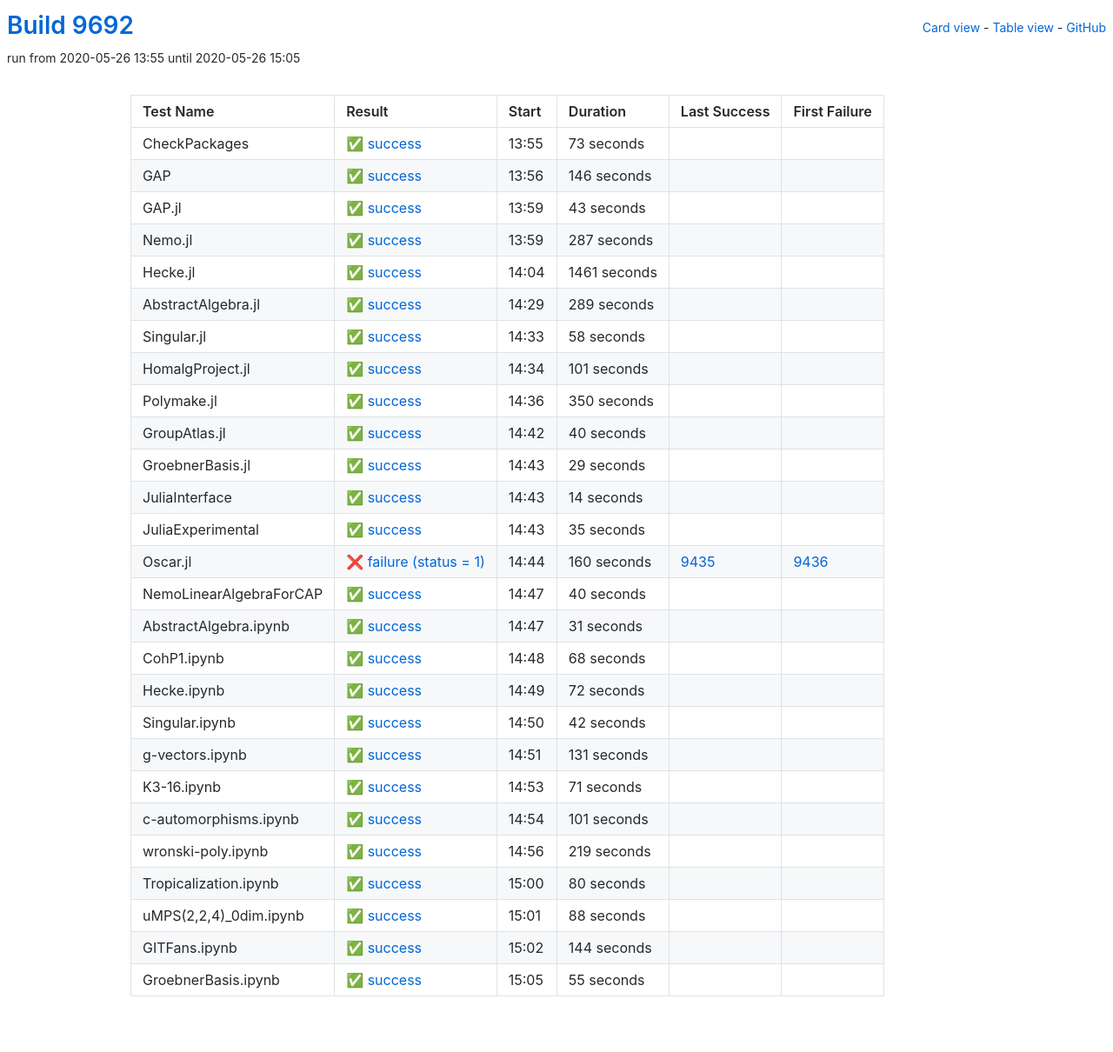
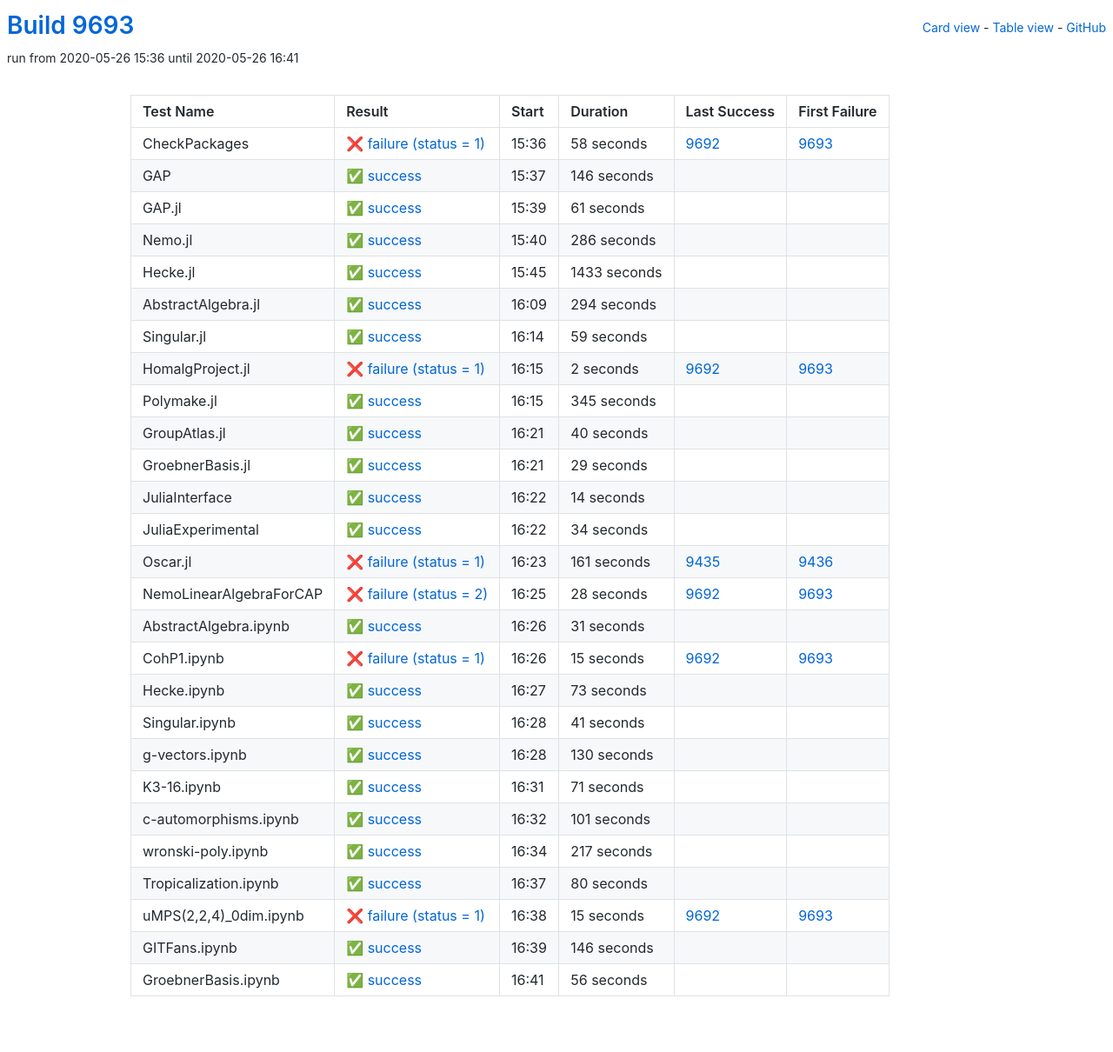
Before and after one commit to oscar-system/oscar-ci-status, a Jekyll site: the page built from table.html, in a window 1280 px wide. Shown: the whole page at 87% size. Built offline with Jekyll 4.4.1, drawn with Linux system fonts in a browser that asks for light colours.

Commit message:
Build 9693

```diff
--- a/_data/ci.yml
+++ b/_data/ci.yml
@@ -1,19 +1,19 @@
-build: 9692
-build_url: https://oscarci.mathematik.uni-kl.de/job/oscar/9692/
+build: 9693
+build_url: https://oscarci.mathematik.uni-kl.de/job/oscar/9693/
 job: oscar
 tests:
-- duration: 73
-  exitcode: 0
-  first_failure: false
-  first_failure_url: null
+- duration: 58
+  exitcode: 1
+  first_failure: 9693
+  first_failure_url: https://oscarci.mathematik.uni-kl.de/job/oscar/9693/
   id: checkpackages
-  last_success: false
-  last_success_url: null
-  log: https://oscarci.mathematik.uni-kl.de/job/oscar/9692/artifact/logs/build-9692/CheckPackages.log
+  last_success: 9692
+  last_success_url: https://oscarci.mathematik.uni-kl.de/job/oscar/9692/
+  log: https://oscarci.mathematik.uni-kl.de/job/oscar/9693/artifact/logs/build-9693/CheckPackages.log
   name: CheckPackages
-  start: 2020-05-26 13:55
-  status: success
-  success: true
+  start: 2020-05-26 15:36
+  status: failure
+  success: false
 - duration: 146
   exitcode: 0
   first_failure: false
@@ -21,93 +21,93 @@
   id: gap
   last_success: false
   last_success_url: null
-  log: https://oscarci.mathematik.uni-kl.de/job/oscar/9692/artifact/logs/build-9692/GAP.log
+  log: https://oscarci.mathematik.uni-kl.de/job/oscar/9693/artifact/logs/build-9693/GAP.log
   name: GAP
-  start: 2020-05-26 13:56
+  start: 2020-05-26 15:37
   status: success
   success: true
-- duration: 43
+- duration: 61
   exitcode: 0
   first_failure: false
   first_failure_url: null
   id: gap-jl
   last_success: false
   last_success_url: null
-  log: https://oscarci.mathematik.uni-kl.de/job/oscar/9692/artifact/logs/build-9692/GAP.jl.log
+  log: https://oscarci.mathematik.uni-kl.de/job/oscar/9693/artifact/logs/build-9693/GAP.jl.log
   name: GAP.jl
-  start: 2020-05-26 13:59
+  start: 2020-05-26 15:39
   status: success
   success: true
-- duration: 287
+- duration: 286
   exitcode: 0
   first_failure: false
   first_failure_url: null
   id: nemo-jl
   last_success: false
   last_success_url: null
-  log: https://oscarci.mathematik.uni-kl.de/job/oscar/9692/artifact/logs/build-9692/Nemo.jl.log
+  log: https://oscarci.mathematik.uni-kl.de/job/oscar/9693/artifact/logs/build-9693/Nemo.jl.log
   name: Nemo.jl
-  start: 2020-05-26 13:59
+  start: 2020-05-26 15:40
   status: success
   success: true
-- duration: 1461
+- duration: 1433
   exitcode: 0
   first_failure: false
   first_failure_url: null
   id: hecke-jl
   last_success: false
   last_success_url: null
-  log: https://oscarci.mathematik.uni-kl.de/job/oscar/9692/artifact/logs/build-9692/Hecke.jl.log
+  log: https://oscarci.mathematik.uni-kl.de/job/oscar/9693/artifact/logs/build-9693/Hecke.jl.log
   name: Hecke.jl
-  start: 2020-05-26 14:04
+  start: 2020-05-26 15:45
   status: success
   success: true
-- duration: 289
+- duration: 294
   exitcode: 0
   first_failure: false
   first_failure_url: null
   id: abstractalgebra-jl
   last_success: false
   last_success_url: null
-  log: https://oscarci.mathematik.uni-kl.de/job/oscar/9692/artifact/logs/build-9692/AbstractAlgebra.jl.log
+  log: https://oscarci.mathematik.uni-kl.de/job/oscar/9693/artifact/logs/build-9693/AbstractAlgebra.jl.log
   name: AbstractAlgebra.jl
-  start: 2020-05-26 14:29
+  start: 2020-05-26 16:09
   status: success
   success: true
-- duration: 58
+- duration: 59
   exitcode: 0
   first_failure: false
   first_failure_url: null
   id: singular-jl
   last_success: false
   last_success_url: null
-  log: https://oscarci.mathematik.uni-kl.de/job/oscar/9692/artifact/logs/build-9692/Singular.jl.log
+  log: https://oscarci.mathematik.uni-kl.de/job/oscar/9693/artifact/logs/build-9693/Singular.jl.log
   name: Singular.jl
-  start: 2020-05-26 14:33
+  start: 2020-05-26 16:14
   status: success
   success: true
-- duration: 101
-  exitcode: 0
-  first_failure: false
-  first_failure_url: null
+- duration: 2
+  exitcode: 1
+  first_failure: 9693
+  first_failure_url: https://oscarci.mathematik.uni-kl.de/job/oscar/9693/
   id: homalgproject-jl
-  last_success: false
-  last_success_url: null
-  log: https://oscarci.mathematik.uni-kl.de/job/oscar/9692/artifact/logs/build-9692/HomalgProject.jl.log
+  last_success: 9692
+  last_success_url: https://oscarci.mathematik.uni-kl.de/job/oscar/9692/
+  log: https://oscarci.mathematik.uni-kl.de/job/oscar/9693/artifact/logs/build-9693/HomalgProject.jl.log
   name: HomalgProject.jl
-  start: 2020-05-26 14:34
-  status: success
-  success: true
-- duration: 350
+  start: 2020-05-26 16:15
+  status: failure
+  success: false
+- duration: 345
   exitcode: 0
   first_failure: false
   first_failure_url: null
   id: polymake-jl
   last_success: false
   last_success_url: null
-  log: https://oscarci.mathematik.uni-kl.de/job/oscar/9692/artifact/logs/build-9692/Polymake.jl.log
+  log: https://oscarci.mathematik.uni-kl.de/job/oscar/9693/artifact/logs/build-9693/Polymake.jl.log
   name: Polymake.jl
-  start: 2020-05-26 14:36
+  start: 2020-05-26 16:15
   status: success
   success: true
 - duration: 40
@@ -117,9 +117,9 @@
   id: groupatlas-jl
   last_success: false
   last_success_url: null
-  log: https://oscarci.mathematik.uni-kl.de/job/oscar/9692/artifact/logs/build-9692/GroupAtlas.jl.log
+  log: https://oscarci.mathematik.uni-kl.de/job/oscar/9693/artifact/logs/build-9693/GroupAtlas.jl.log
   name: GroupAtlas.jl
-  start: 2020-05-26 14:42
+  start: 2020-05-26 16:21
   status: success
   success: true
 - duration: 29
@@ -129,9 +129,9 @@
   id: groebnerbasis-jl
   last_success: false
   last_success_url: null
-  log: https://oscarci.mathematik.uni-kl.de/job/oscar/9692/artifact/logs/build-9692/GroebnerBasis.jl.log
+  log: https://oscarci.mathematik.uni-kl.de/job/oscar/9693/artifact/logs/build-9693/GroebnerBasis.jl.log
   name: GroebnerBasis.jl
-  start: 2020-05-26 14:43
+  start: 2020-05-26 16:21
   status: success
   success: true
 - duration: 14
@@ -141,47 +141,47 @@
   id: juliainterface
   last_success: false
   last_success_url: null
-  log: https://oscarci.mathematik.uni-kl.de/job/oscar/9692/artifact/logs/build-9692/JuliaInterface.log
+  log: https://oscarci.mathematik.uni-kl.de/job/oscar/9693/artifact/logs/build-9693/JuliaInterface.log
   name: JuliaInterface
-  start: 2020-05-26 14:43
+  start: 2020-05-26 16:22
   status: success
   success: true
-- duration: 35
+- duration: 34
   exitcode: 0
   first_failure: false
   first_failure_url: null
   id: juliaexperimental
   last_success: false
   last_success_url: null
-  log: https://oscarci.mathematik.uni-kl.de/job/oscar/9692/artifact/logs/build-9692/JuliaExperimental.log
+  log: https://oscarci.mathematik.uni-kl.de/job/oscar/9693/artifact/logs/build-9693/JuliaExperimental.log
   name: JuliaExperimental
-  start: 2020-05-26 14:43
+  start: 2020-05-26 16:22
   status: success
   success: true
-- duration: 160
+- duration: 161
   exitcode: 1
   first_failure: 9436
   first_failure_url: https://oscarci.mathematik.uni-kl.de/job/oscar/9436/
   id: oscar-jl
   last_success: 9435
   last_success_url: https://oscarci.mathematik.uni-kl.de/job/oscar/9435/
-  log: https://oscarci.mathematik.uni-kl.de/job/oscar/9692/artifact/logs/build-9692/Oscar.jl.log
+  log: https://oscarci.mathematik.uni-kl.de/job/oscar/9693/artifact/logs/build-9693/Oscar.jl.log
   name: Oscar.jl
-  start: 2020-05-26 14:44
+  start: 2020-05-26 16:23
   status: failure
   success: false
-- duration: 40
-  exitcode: 0
-  first_failure: false
-  first_failure_url: null
+- duration: 28
+  exitcode: 2
+  first_failure: 9693
+  first_failure_url: https://oscarci.mathematik.uni-kl.de/job/oscar/9693/
   id: nemolinearalgebraforcap
-  last_success: false
-  last_success_url: null
-  log: https://oscarci.mathematik.uni-kl.de/job/oscar/9692/artifact/logs/build-9692/NemoLinearAlgebraForCAP.log
+  last_success: 9692
+  last_success_url: https://oscarci.mathematik.uni-kl.de/job/oscar/9692/
+  log: https://oscarci.mathematik.uni-kl.de/job/oscar/9693/artifact/logs/build-9693/NemoLinearAlgebraForCAP.log
   name: NemoLinearAlgebraForCAP
-  start: 2020-05-26 14:47
-  status: success
-  success: true
+  start: 2020-05-26 16:25
+  status: failure
+  success: false
 - duration: 31
   exitcode: 0
   first_failure: false
@@ -189,57 +189,57 @@
   id: abstractalgebra-ipynb
   last_success: false
   last_success_url: null
-  log: https://oscarci.mathematik.uni-kl.de/job/oscar/9692/artifact/logs/build-9692/AbstractAlgebra.ipynb.log
+  log: https://oscarci.mathematik.uni-kl.de/job/oscar/9693/artifact/logs/build-9693/AbstractAlgebra.ipynb.log
   name: AbstractAlgebra.ipynb
-  start: 2020-05-26 14:47
+  start: 2020-05-26 16:26
   status: success
   success: true
-- duration: 68
-  exitcode: 0
-  first_failure: false
-  first_failure_url: null
+- duration: 15
+  exitcode: 1
+  first_failure: 9693
+  first_failure_url: https://oscarci.mathematik.uni-kl.de/job/oscar/9693/
   id: cohp1-ipynb
-  last_success: false
-  last_success_url: null
-  log: https://oscarci.mathematik.uni-kl.de/job/oscar/9692/artifact/logs/build-9692/CohP1.ipynb.log
+  last_success: 9692
+  last_success_url: https://oscarci.mathematik.uni-kl.de/job/oscar/9692/
+  log: https://oscarci.mathematik.uni-kl.de/job/oscar/9693/artifact/logs/build-9693/CohP1.ipynb.log
   name: CohP1.ipynb
-  start: 2020-05-26 14:48
-  status: success
-  success: true
-- duration: 72
+  start: 2020-05-26 16:26
+  status: failure
+  success: false
+- duration: 73
   exitcode: 0
   first_failure: false
   first_failure_url: null
   id: hecke-ipynb
   last_success: false
   last_success_url: null
-  log: https://oscarci.mathematik.uni-kl.de/job/oscar/9692/artifact/logs/build-9692/Hecke.ipynb.log
+  log: https://oscarci.mathematik.uni-kl.de/job/oscar/9693/artifact/logs/build-9693/Hecke.ipynb.log
   name: Hecke.ipynb
-  start: 2020-05-26 14:49
+  start: 2020-05-26 16:27
   status: success
   success: true
-- duration: 42
+- duration: 41
   exitcode: 0
   first_failure: false
   first_failure_url: null
   id: singular-ipynb
   last_success: false
   last_success_url: null
-  log: https://oscarci.mathematik.uni-kl.de/job/oscar/9692/artifact/logs/build-9692/Singular.ipynb.log
+  log: https://oscarci.mathematik.uni-kl.de/job/oscar/9693/artifact/logs/build-9693/Singular.ipynb.log
   name: Singular.ipynb
-  start: 2020-05-26 14:50
+  start: 2020-05-26 16:28
   status: success
   success: true
-- duration: 131
+- duration: 130
   exitcode: 0
   first_failure: false
   first_failure_url: null
   id: g-vectors-ipynb
   last_success: false
   last_success_url: null
-  log: https://oscarci.mathematik.uni-kl.de/job/oscar/9692/artifact/logs/build-9692/g-vectors.ipynb.log
+  log: https://oscarci.mathematik.uni-kl.de/job/oscar/9693/artifact/logs/build-9693/g-vectors.ipynb.log
   name: g-vectors.ipynb
-  start: 2020-05-26 14:51
+  start: 2020-05-26 16:28
   status: success
   success: true
 - duration: 71
@@ -249,9 +249,9 @@
   id: k3-16-ipynb
   last_success: false
   last_success_url: null
-  log: https://oscarci.mathematik.uni-kl.de/job/oscar/9692/artifact/logs/build-9692/K3-16.ipynb.log
+  log: https://oscarci.mathematik.uni-kl.de/job/oscar/9693/artifact/logs/build-9693/K3-16.ipynb.log
   name: K3-16.ipynb
-  start: 2020-05-26 14:53
+  start: 2020-05-26 16:31
   status: success
   success: true
 - duration: 101
@@ -261,21 +261,21 @@
   id: c-automorphisms-ipynb
   last_success: false
   last_success_url: null
-  log: https://oscarci.mathematik.uni-kl.de/job/oscar/9692/artifact/logs/build-9692/c-automorphisms.ipynb.log
+  log: https://oscarci.mathematik.uni-kl.de/job/oscar/9693/artifact/logs/build-9693/c-automorphisms.ipynb.log
   name: c-automorphisms.ipynb
-  start: 2020-05-26 14:54
+  start: 2020-05-26 16:32
   status: success
   success: true
-- duration: 219
+- duration: 217
   exitcode: 0
   first_failure: false
   first_failure_url: null
   id: wronski-poly-ipynb
   last_success: false
   last_success_url: null
-  log: https://oscarci.mathematik.uni-kl.de/job/oscar/9692/artifact/logs/build-9692/wronski-poly.ipynb.log
+  log: https://oscarci.mathematik.uni-kl.de/job/oscar/9693/artifact/logs/build-9693/wronski-poly.ipynb.log
   name: wronski-poly.ipynb
-  start: 2020-05-26 14:56
+  start: 2020-05-26 16:34
   status: success
   success: true
 - duration: 80
@@ -285,44 +285,44 @@
   id: tropicalization-ipynb
   last_success: false
   last_success_url: null
-  log: https://oscarci.mathematik.uni-kl.de/job/oscar/9692/artifact/logs/build-9692/Tropicalization.ipynb.log
+  log: https://oscarci.mathematik.uni-kl.de/job/oscar/9693/artifact/logs/build-9693/Tropicalization.ipynb.log
   name: Tropicalization.ipynb
-  start: 2020-05-26 15:00
+  start: 2020-05-26 16:37
   status: success
   success: true
-- duration: 88
-  exitcode: 0
-  first_failure: false
-  first_failure_url: null
+- duration: 15
+  exitcode: 1
+  first_failure: 9693
+  first_failure_url: https://oscarci.mathematik.uni-kl.de/job/oscar/9693/
   id: umps-2-2-4-0dim-ipynb
-  last_success: false
-  last_success_url: null
-  log: https://oscarci.mathematik.uni-kl.de/job/oscar/9692/artifact/logs/build-9692/uMPS-2-2-4-_0dim.ipynb.log
+  last_success: 9692
+  last_success_url: https://oscarci.mathematik.uni-kl.de/job/oscar/9692/
+  log: https://oscarci.mathematik.uni-kl.de/job/oscar/9693/artifact/logs/build-9693/uMPS-2-2-4-_0dim.ipynb.log
   name: uMPS(2,2,4)_0dim.ipynb
-  start: 2020-05-26 15:01
-  status: success
-  success: true
-- duration: 144
+  start: 2020-05-26 16:38
+  status: failure
+  success: false
+- duration: 146
   exitcode: 0
   first_failure: false
   first_failure_url: null
   id: gitfans-ipynb
   last_success: false
   last_success_url: null
-  log: https://oscarci.mathematik.uni-kl.de/job/oscar/9692/artifact/logs/build-9692/GITFans.ipynb.log
+  log: https://oscarci.mathematik.uni-kl.de/job/oscar/9693/artifact/logs/build-9693/GITFans.ipynb.log
   name: GITFans.ipynb
-  start: 2020-05-26 15:02
+  start: 2020-05-26 16:39
   status: success
   success: true
-- duration: 55
+- duration: 56
   exitcode: 0
   first_failure: false
   first_failure_url: null
   id: groebnerbasis-ipynb
   last_success: false
   last_success_url: null
-  log: https://oscarci.mathematik.uni-kl.de/job/oscar/9692/artifact/logs/build-9692/GroebnerBasis.ipynb.log
+  log: https://oscarci.mathematik.uni-kl.de/job/oscar/9693/artifact/logs/build-9693/GroebnerBasis.ipynb.log
   name: GroebnerBasis.ipynb
-  start: 2020-05-26 15:05
+  start: 2020-05-26 16:41
   status: success
   success: true
```
Also changed, not shown: README.md.
